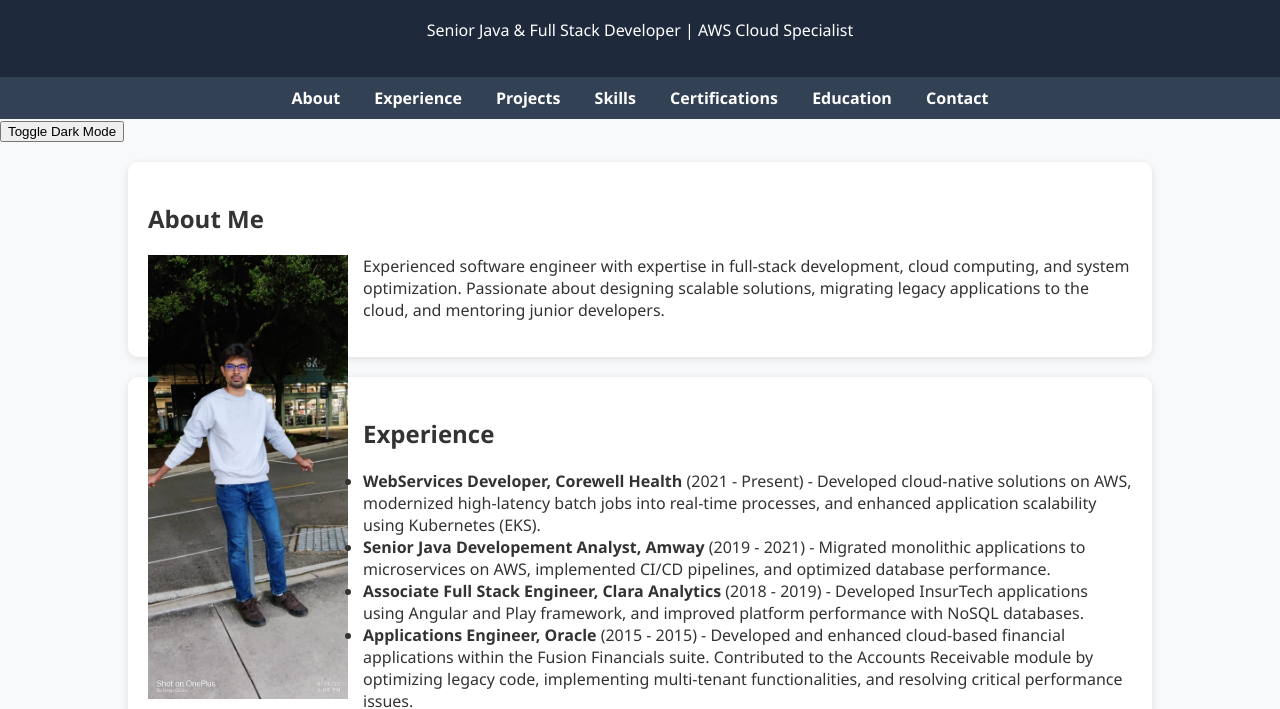
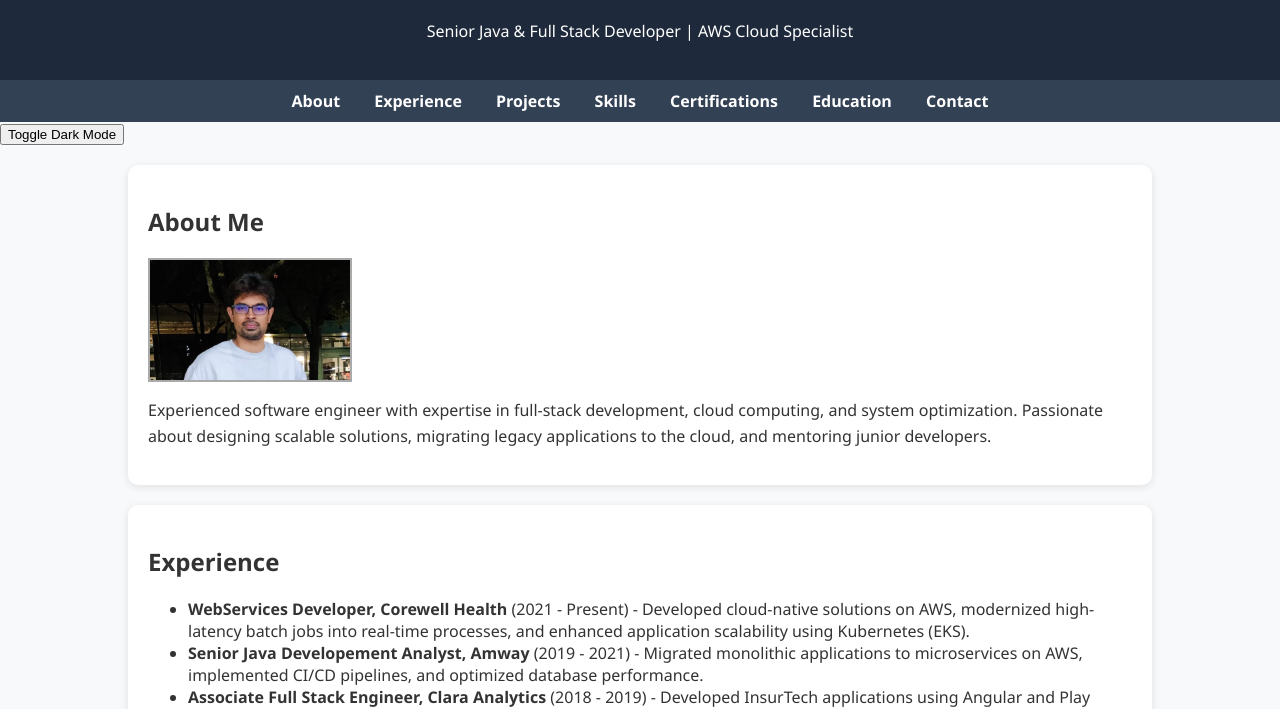
Before and after one commit to Gnaneshwar511/gnaneshwar511.github.io, a plain HTML site: page index.html in a window 1280 px wide. Shown: the part 87-796 px from the top of the page. Drawn offline with Linux system fonts and the light colour scheme.

Commit message:
cropped the image

```diff
--- a/index.html
+++ b/index.html
@@ -83,6 +83,42 @@
       margin-bottom: 10px;   /* Optional, spacing below image */
       width: 200px;          /* Adjust as needed */
     }
+    .circle-image {
+      float: left;             /* Makes text wrap around it */
+      width: 150px;
+      height: 150px;
+      border-radius: 50%;      /* Makes the image circular */
+      overflow: hidden;
+      margin: 0 20px 10px 0;   /* Space around the image */
+    }
+
+    .circle-image img {
+      width: 100%;
+      height: 100%;
+      object-fit: cover;       /* Ensures the image covers the circle area */
+    }
+
+    .dynamic-crop {
+      width: 200px;
+      height: 120px;
+      overflow: hidden;
+      position: relative;
+      border: 2px solid #aaa;
+    }
+
+    .dynamic-crop img {
+      position: absolute;
+      top: 50%;
+      left: 50%;
+      transform: translate(-44%, -27%);
+      width: 300px; /* Ensure it's larger than crop box */
+      height: auto;
+    }
+
+    p {
+      font-size: 16px;
+      line-height: 1.6;
+    }
   </style>
 </head>
 <body>
@@ -105,7 +141,9 @@
   <div class="container">
     <section class="section" id="about">
       <h2>About Me</h2>
-      <img src="files/Mypic2.jpeg" alt="Descriptive Alt Text" class="wrapped-image">
+      <div class="dynamic-crop">
+        <img src="files/Mypic2.jpeg" alt="Descriptive Alt Text" class="wrapped-image">
+      </div>
       <p>Experienced software engineer with expertise in full-stack development, cloud computing, and system optimization. Passionate about designing scalable solutions, migrating legacy applications to the cloud, and mentoring junior developers.</p>
     </section>
     <section class="section" id="experience">
```
